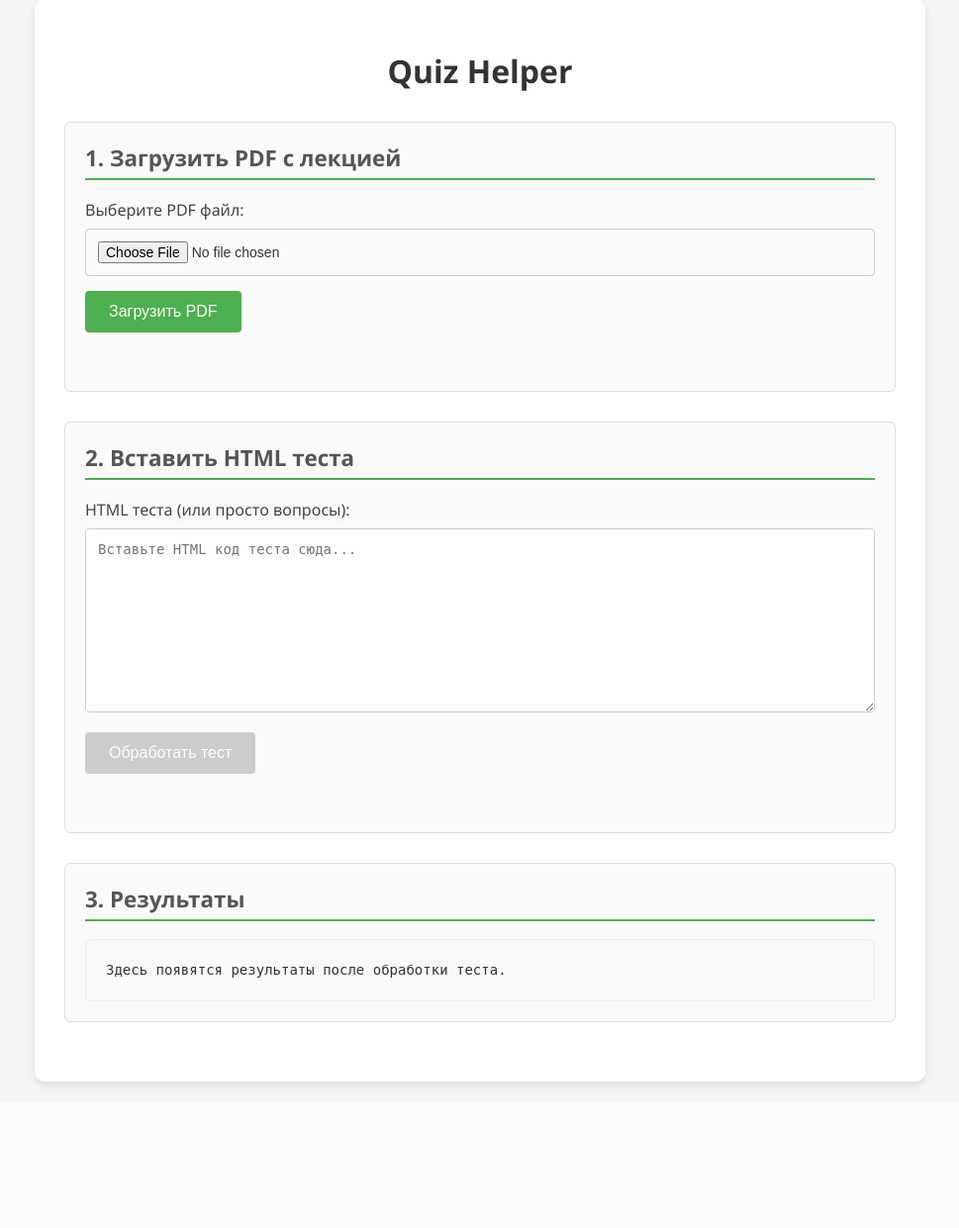
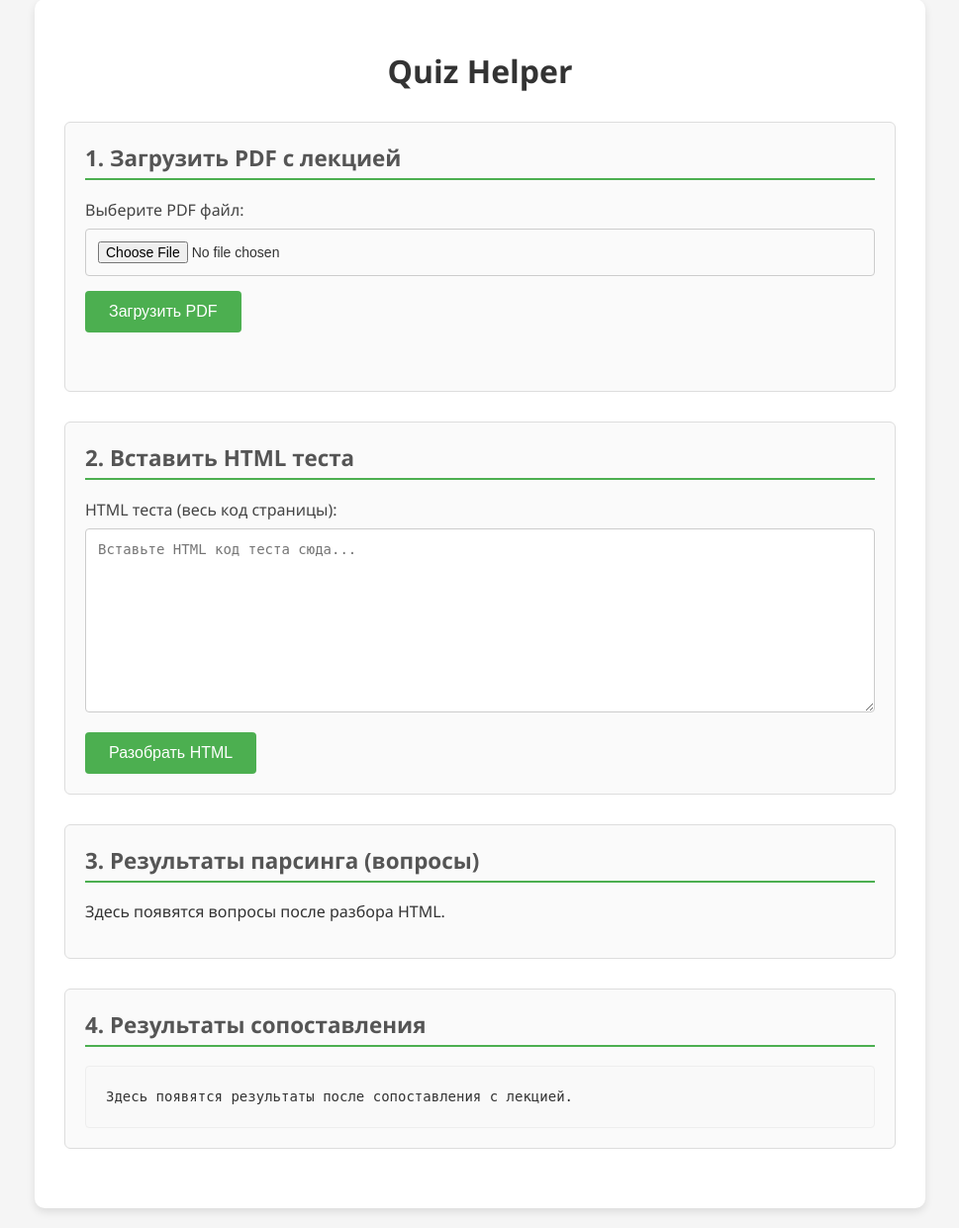
Before and after one commit to esdeekidkid/quiz_tg, a FastAPI app: page / in a window 1280 px wide. Shown: the part 21-1262 px from the top of the page at 99% size, without its empty margins (155-1124 px from the left). Before the commit the page ends 1121 px from the top, so only its background shows below. Run offline with FastAPI, Linux system fonts and the light colour scheme.

Commit message:
Update index.html

```diff
--- a/templates/index.html
+++ b/templates/index.html
@@ -22,20 +22,30 @@
 
         <div class="section">
             <h2>2. Вставить HTML теста</h2>
-            <label for="quiz-html">HTML теста (или просто вопросы):</label>
+            <label for="quiz-html">HTML теста (весь код страницы):</label>
             <textarea id="quiz-html" rows="10" placeholder="Вставьте HTML код теста сюда..."></textarea>
-            <button id="process-btn" onclick="processQuiz()" disabled>Обработать тест</button>
-            <div id="status-quiz"></div>
+            <button id="parse-btn" onclick="parseQuiz()">Разобрать HTML</button>
+            <div id="status-quiz-parse"></div>
         </div>
 
         <div class="section">
-            <h2>3. Результаты</h2>
-            <div id="results">Здесь появятся результаты после обработки теста.</div>
+            <h2>3. Результаты парсинга (вопросы)</h2>
+            <div id="parsed-questions-container">
+                <p>Здесь появятся вопросы после разбора HTML.</p>
+                <div id="parsed-questions" style="display: none;"></div>
+                <button id="process-parsed-btn" onclick="processParsedQuiz()" style="display: none;">Сопоставить с лекцией</button>
+            </div>
+        </div>
+
+        <div class="section">
+            <h2>4. Результаты сопоставления</h2>
+            <div id="results">Здесь появятся результаты после сопоставления с лекцией.</div>
         </div>
     </div>
 
     <script>
         let lectureText = null; // Хранит текст лекции после загрузки PDF
+        let parsedQuestions = null; // Хранит вопросы после парсинга
 
         document.getElementById('upload-pdf-form').addEventListener('submit', async (e) => {
             e.preventDefault();
@@ -60,10 +70,18 @@
 
                 const data = await response.json();
                 if (!response.ok) {
-                    // --- Исправлено ---
-                    let errorMsg = 'Неизвестная ошибка сервера';
+                    // --- Обновлено ---
+                    let errorMsg = 'Неизвестная ошибка сервера при загрузке PDF';
                     if (data && typeof data === 'object' && data.detail) {
-                        errorMsg = data.detail;
+                        if (typeof data.detail === 'string') {
+                            errorMsg = data.detail;
+                        } else {
+                            try {
+                                errorMsg = JSON.stringify(data.detail);
+                            } catch (e) {
+                                errorMsg = String(data.detail);
+                            }
+                        }
                     } else if (response.statusText) {
                         errorMsg = response.statusText;
                     }
@@ -74,13 +92,9 @@
                 statusDiv.className = 'success';
                 statusDiv.textContent = `PDF загружен. Длина: ${data.length} символов. Сниппет: "${data.snippet.substring(0, 100)}${data.snippet.length > 100 ? '...' : ''}"`;
 
-                // Активировать кнопку обработки
-                document.getElementById('process-btn').disabled = false;
-
             } catch (error) {
-                // --- Исправлено ---
+                // --- Обновлено ---
                 statusDiv.className = 'error';
-                // Проверяем, является ли error.message объектом
                 let errorMessage = error.message;
                 if (typeof error.message === 'object') {
                     try {
@@ -93,10 +107,89 @@
             }
         });
 
-        async function processQuiz() {
-            const statusDiv = document.getElementById('status-quiz');
+        async function parseQuiz() {
+            const statusDiv = document.getElementById('status-quiz-parse');
             statusDiv.className = '';
-            statusDiv.textContent = 'Обработка...';
+            statusDiv.textContent = 'Разбор...';
+            const parsedQuestionsDiv = document.getElementById('parsed-questions');
+            const processParsedBtn = document.getElementById('process-parsed-btn');
+
+            const html = document.getElementById('quiz-html').value.trim();
+            if (!html) {
+                statusDiv.className = 'error';
+                statusDiv.textContent = 'Ошибка: введите HTML теста.';
+                return;
+            }
+
+            try {
+                const response = await fetch('/api/parse-quiz-html/', {
+                    method: 'POST',
+                    headers: { 'Content-Type': 'application/json' },
+                    body: JSON.stringify({ html: html })
+                });
+
+                const data = await response.json();
+                if (!response.ok) {
+                    // --- Обновлено ---
+                    let errorMsg = 'Неизвестная ошибка сервера при разборе HTML';
+                    if (data && typeof data === 'object' && data.detail) {
+                        if (typeof data.detail === 'string') {
+                            errorMsg = data.detail;
+                        } else {
+                            try {
+                                errorMsg = JSON.stringify(data.detail);
+                            } catch (e) {
+                                errorMsg = String(data.detail);
+                            }
+                        }
+                    } else if (response.statusText) {
+                        errorMsg = response.statusText;
+                    }
+                    throw new Error(errorMsg);
+                }
+
+                parsedQuestions = data.questions;
+                statusDiv.className = 'success';
+                statusDiv.textContent = `Найдено ${parsedQuestions.length} вопросов.`;
+
+                // Отобразить вопросы
+                parsedQuestionsDiv.innerHTML = '';
+                parsedQuestions.forEach((q, index) => {
+                    const qDiv = document.createElement('div');
+                    qDiv.className = 'parsed-question';
+                    qDiv.innerHTML = `
+                        <h4>Вопрос ${index + 1}:</h4>
+                        <p><strong>Текст:</strong> ${q.question}</p>
+                        <p><strong>Тип:</strong> ${q.is_short ? 'Короткий ответ' : 'Множественный выбор'}</p>
+                        <p><strong>Опции:</strong> ${q.options.join(', ')}</p>
+                        <hr>
+                    `;
+                    parsedQuestionsDiv.appendChild(qDiv);
+                });
+                parsedQuestionsDiv.style.display = 'block';
+                processParsedBtn.style.display = 'inline-block';
+
+            } catch (error) {
+                // --- Обновлено ---
+                statusDiv.className = 'error';
+                let errorMessage = error.message;
+                if (typeof error.message === 'object') {
+                    try {
+                        errorMessage = JSON.stringify(error.message);
+                    } catch (e) {
+                        errorMessage = String(error.message);
+                    }
+                }
+                statusDiv.textContent = `Ошибка разбора: ${errorMessage}`;
+                parsedQuestionsDiv.style.display = 'none';
+                processParsedBtn.style.display = 'none';
+            }
+        }
+
+        async function processParsedQuiz() {
+            const statusDiv = document.getElementById('status-quiz-parse'); // Используем тот же статус, можно создать отдельный
+            statusDiv.className = '';
+            statusDiv.textContent = 'Сопоставление...';
             const resultsDiv = document.getElementById('results');
 
             if (!lectureText) {
@@ -106,11 +199,10 @@
                 return;
             }
 
-            const html = document.getElementById('quiz-html').value.trim();
-            if (!html) {
+            if (!parsedQuestions || parsedQuestions.length === 0) {
                 statusDiv.className = 'error';
-                statusDiv.textContent = 'Ошибка: введите HTML теста.';
-                resultsDiv.textContent = 'Введите HTML теста.';
+                statusDiv.textContent = 'Ошибка: сначала разберите HTML.';
+                resultsDiv.textContent = 'Сначала разберите HTML.';
                 return;
             }
 
@@ -118,15 +210,23 @@
                 const response = await fetch('/api/process-quiz/', {
                     method: 'POST',
                     headers: { 'Content-Type': 'application/json' },
-                    body: JSON.stringify({ html: html, lecture_text: lectureText })
+                    body: JSON.stringify({ questions: parsedQuestions, lecture_text: lectureText })
                 });
 
                 const data = await response.json();
                 if (!response.ok) {
-                    // --- Исправлено ---
-                    let errorMsg = 'Неизвестная ошибка сервера';
+                    // --- Обновлено ---
+                    let errorMsg = 'Неизвестная ошибка сервера при обработке вопросов';
                     if (data && typeof data === 'object' && data.detail) {
-                        errorMsg = data.detail;
+                        if (typeof data.detail === 'string') {
+                            errorMsg = data.detail;
+                        } else {
+                            try {
+                                errorMsg = JSON.stringify(data.detail);
+                            } catch (e) {
+                                errorMsg = String(data.detail);
+                            }
+                        }
                     } else if (response.statusText) {
                         errorMsg = response.statusText;
                     }
@@ -134,13 +234,12 @@
                 }
 
                 statusDiv.className = 'success';
-                statusDiv.textContent = 'Тест обработан успешно!';
+                statusDiv.textContent = 'Вопросы сопоставлены успешно!';
                 resultsDiv.textContent = JSON.stringify(data.results, null, 2); // Форматированный JSON
 
             } catch (error) {
-                // --- Исправлено ---
+                // --- Обновлено ---
                 statusDiv.className = 'error';
-                // Проверяем, является ли error.message объектом
                 let errorMessage = error.message;
                 if (typeof error.message === 'object') {
                     try {
@@ -149,7 +248,7 @@
                         errorMessage = String(error.message);
                     }
                 }
-                statusDiv.textContent = `Ошибка обработки: ${errorMessage}`;
+                statusDiv.textContent = `Ошибка сопоставления: ${errorMessage}`;
                 resultsDiv.textContent = `Ошибка: ${errorMessage}`;
             }
         }
```
